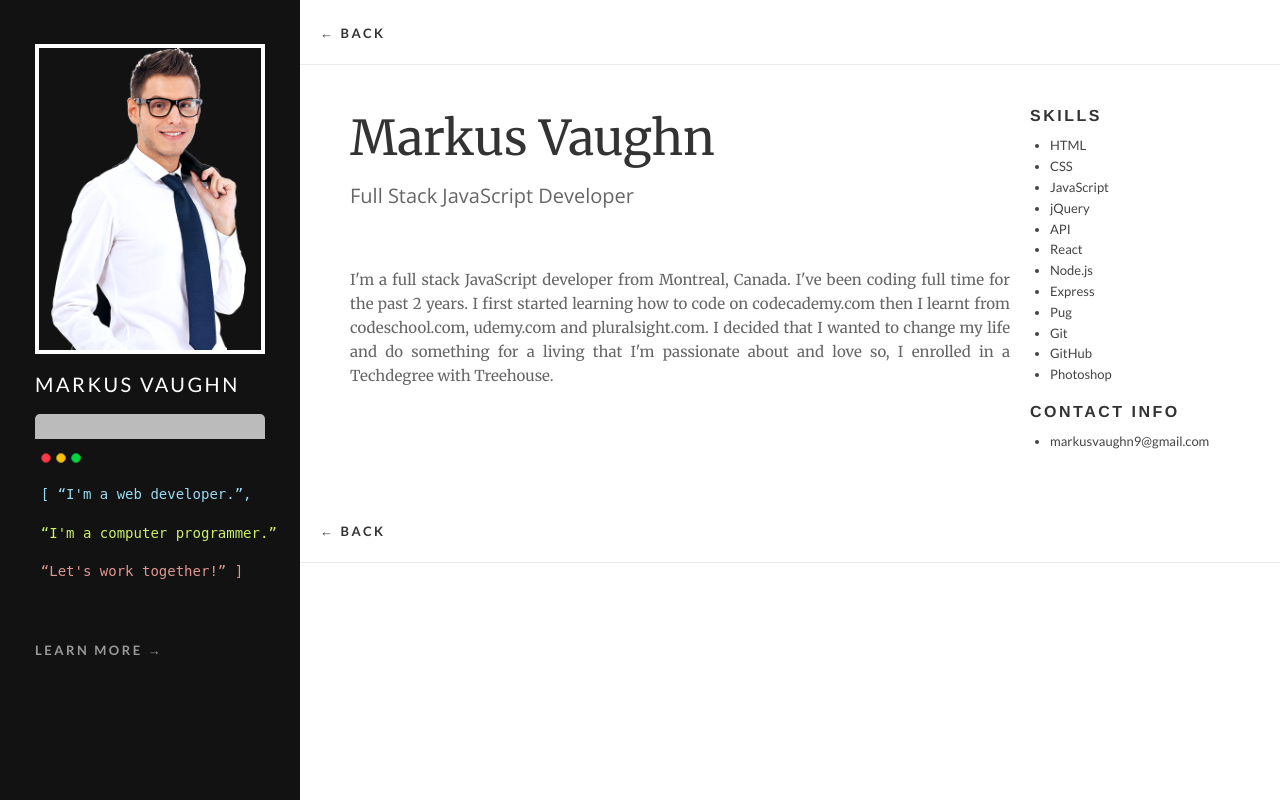
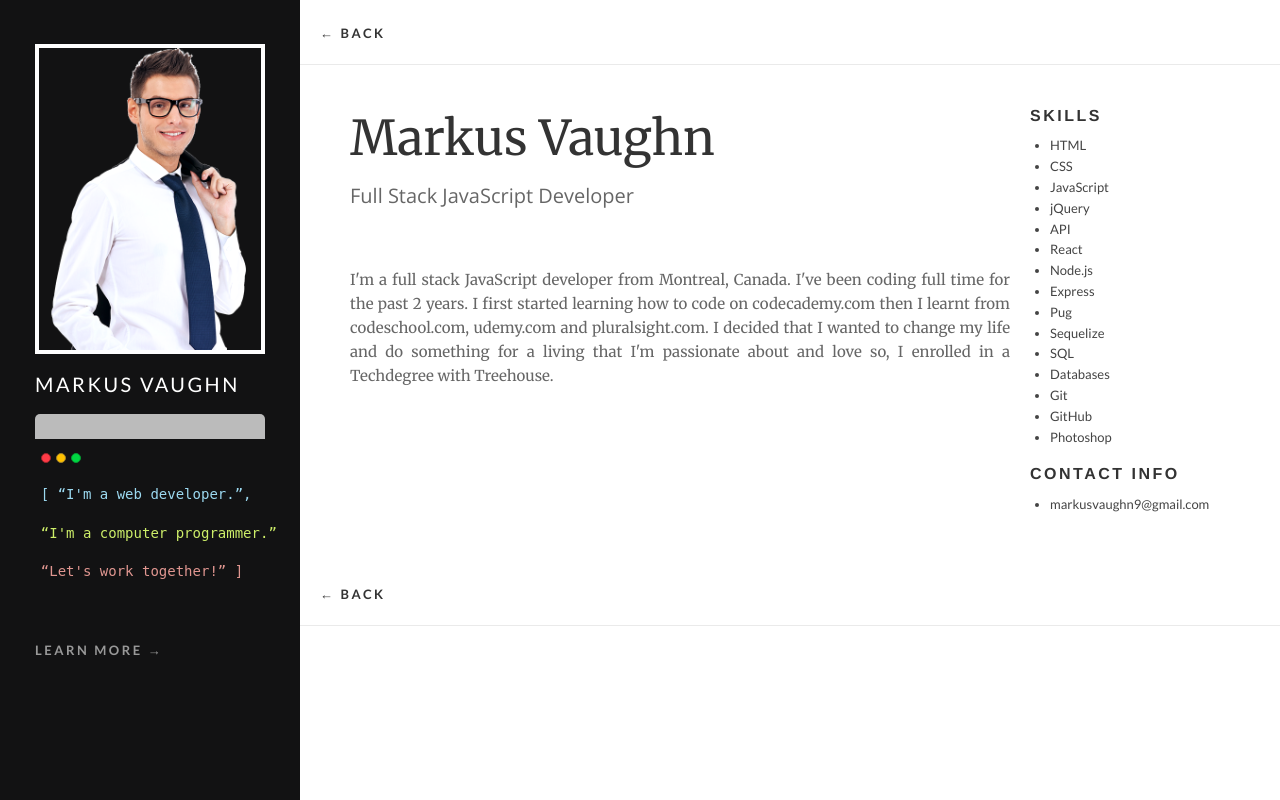
Before and after one commit to MarkusVaughn/Markus-Vaughn-Portfolio, a Node server app: page /about in a window 1280 px wide. Run offline with Node 20, Linux system fonts and the light colour scheme.

Commit message:
Added more skills and technologies.

```diff
--- a/data.json
+++ b/data.json
@@ -52,7 +52,7 @@
             "id": 6,
             "project_name": "SQL Library Manager",
             "description": "asrgcsdr gvtsgtgtsdgt ferdref sergf",
-            "technologies": ["HTML", "CSS", "JavaScript", "Express", "Pug", "Node.js"],
+            "technologies": ["HTML", "CSS", "JavaScript", "Express", "Pug", "Node.js", "Sequelize", "SQLite"],
             "live_link": "https://sql-library-manager2.herokuapp.com/books",
             "image_urls": ["../images/project 8/project 8 main page.png", "../images/project 8/Screenshot (41).png", "../images/project 8/Screenshot (43).png", "../images/project 8/Screenshot (45).png"]
         }
--- a/views/about.pug
+++ b/views/about.pug
@@ -31,6 +31,9 @@ block content
           li Node.js
           li Express
           li Pug
+          li Sequelize
+          li SQL
+          li Databases
           li Git
           li GitHub
           li Photoshop
```
